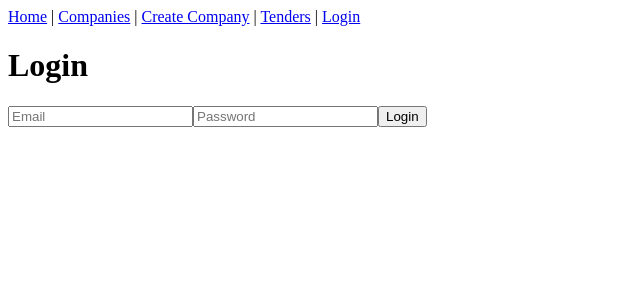
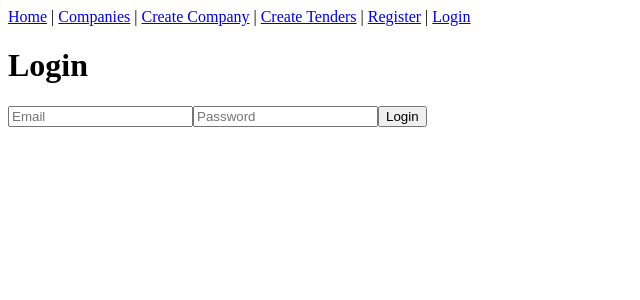
Before and after one commit to sivapriyaa17/b2b, a Next.js app in the folder frontend/: page /login in a window 1280 px wide. Shown: the top 300 px of the page, without its empty margins (0-640 px from the left). Built offline with nearby package versions, Linux system fonts and the light colour scheme; no server answers.

Commit message:
Fix: tenders

```diff
--- a/frontend/components/Layout.tsx
+++ b/frontend/components/Layout.tsx
@@ -25,7 +25,8 @@ export default function Layout({children}:  Props) {
         <Link href="/">Home</Link> |{' '}
         <Link href="/companies">Companies</Link> |{' '}
         <Link href="/companies/new">Create Company</Link> |{' '}
-        <Link href="/tenders">Tenders</Link> |{' '}
+        <Link href="/tenders/new">Create Tenders</Link> |{' '}
+        <Link href="/register">Register</Link> |{' '}
         {loggedIn ? (
           <>
             <Link href="/dashboard">Dashboard</Link> |{' '}
--- a/frontend/pages/login.tsx
+++ b/frontend/pages/login.tsx
@@ -12,7 +12,7 @@ export default function Login() {
   const [isMounted, setIsMounted] = useState(false);
 
   useEffect(() => {
-    setIsMounted(true); // Prevent hydration errors
+    setIsMounted(true);
   }, []);
 
   const onSubmit = async (data: Form) => {
--- a/frontend/pages/register.tsx
+++ b/frontend/pages/register.tsx
@@ -15,6 +15,7 @@ export default function Register() {
     try {
       const res = await api.post('/auth/register', data);
       localStorage.setItem('token', res.data.token);
+      alert('Registered successfully!');
       router.push('/dashboard');
     } catch (err: any) {
       console.error('❌ Backend Error:', err?.response?.data || err.message);
--- a/frontend/pages/tenders/index.tsx
+++ b/frontend/pages/tenders/index.tsx
@@ -1,7 +1,7 @@
 
   import { useEffect, useState } from 'react';
   import api from '../../lib/api';
-  import Link from 'next/link';
+
 
   export default function Tenders() {
     const [list, setList] = useState<any[]>([]);
--- a/frontend/pages/tenders/new.tsx
+++ b/frontend/pages/tenders/new.tsx
@@ -9,6 +9,7 @@ type Form = {
   description: string;
   deadline: string;
   budget: number;
+  companyid: number;
 };
 
 export default function NewTender() {
@@ -21,7 +22,7 @@ export default function NewTender() {
     try {
       await api.post('/tenders', data);
       alert('Tender created successfully!');
-      reset(); // optional: clear form
+      reset();
       router.push('/tenders');
     } catch (err) {
       console.error('Tender creation failed:', err);
```
